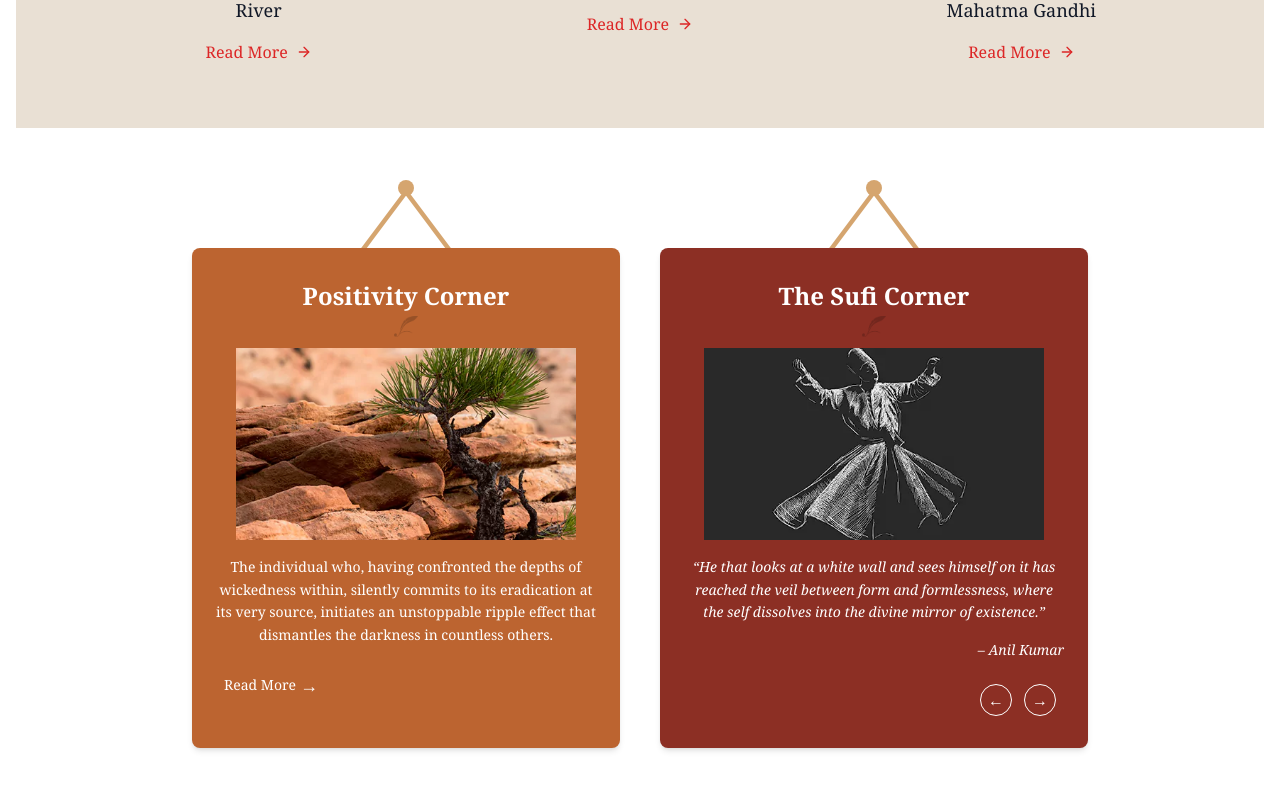
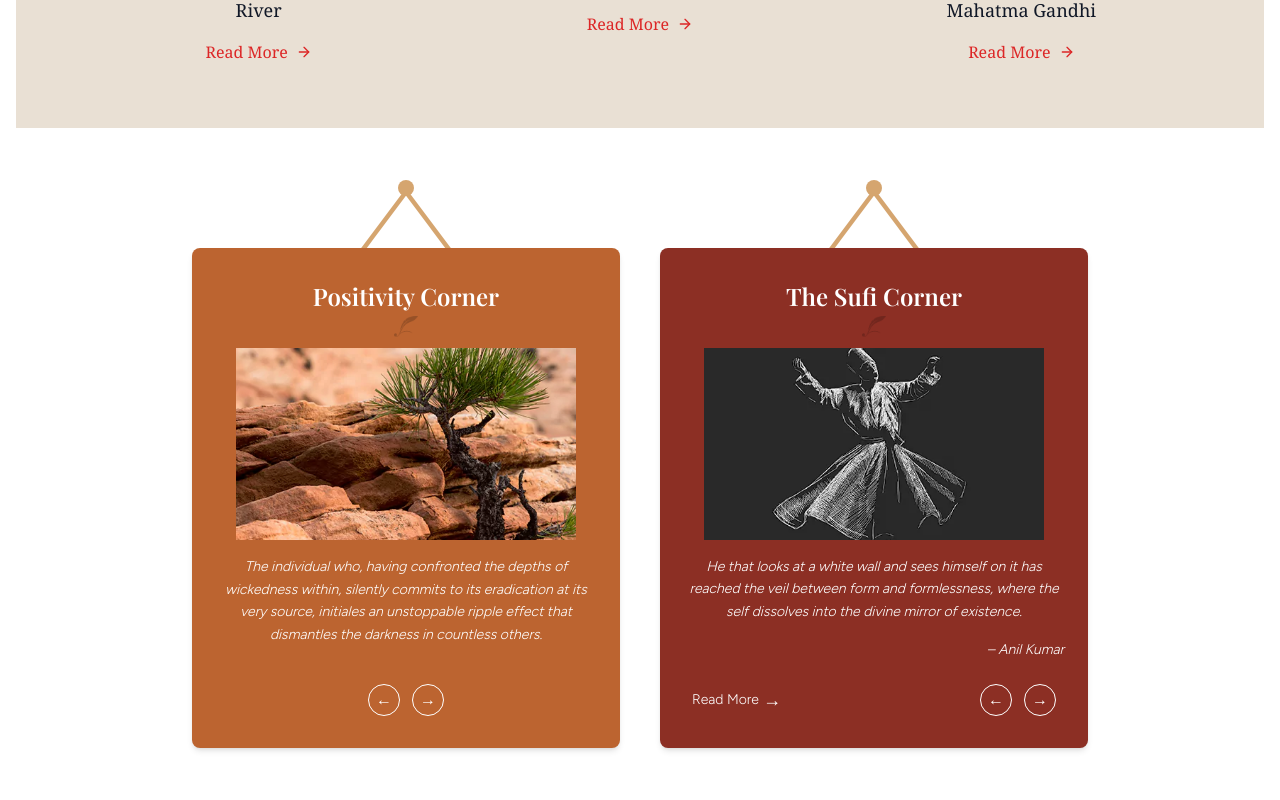
Before and after one commit to vidyatestumesh-sudo/Book_store, a React (Vite) app in the folder frontend/: page / in a window 1280 px wide. Shown: the part 2680-3480 px from the top of the page. Built offline with nearby package versions, Linux system fonts and the light colour scheme; no server answers.

Commit message:
Update corner with fonts

```diff
--- a/frontend/index.html
+++ b/frontend/index.html
@@ -9,6 +9,8 @@
  <style>
   @import url('https://fonts.googleapis.com/css2?family=Figtree:wght@300;400&family=Playfair+Display:wght@400;500;600;700&display=swap');
 </style>
+<link href="https://fonts.googleapis.com/css2?family=Figtree:ital,wght@0,300;0,400&display=swap" rel="stylesheet">
+
 </head>
 
 <body>
--- a/frontend/package.json
+++ b/frontend/package.json
@@ -23,6 +23,8 @@
     "react-icons": "^5.3.0",
     "react-redux": "^9.1.2",
     "react-router-dom": "^6.26.2",
+    "react-slick": "^0.31.0",
+    "slick-carousel": "^1.8.1",
     "sweetalert2": "^11.14.1",
     "swiper": "^11.1.14"
   },
--- a/frontend/src/pages/home/corners.jsx
+++ b/frontend/src/pages/home/corners.jsx
@@ -4,45 +4,99 @@ const corners = [
   {
     id: 1,
     title: "Positivity Corner",
-        description:
-            "The individual who, having confronted the depths of wickedness within, silently commits to its eradication at its very source, initiates an unstoppable ripple effect that dismantles the darkness in countless others.",
+    slides: [
+      {
         image: "/positivity-corner-1.webp",
+        text:
+          "The individual who, having confronted the depths of wickedness within, silently commits to its eradication at its very source, initiales an unstoppable ripple effect that dismantles the darkness in countless others.",
+      },
+      {
+        image: "//langshott.org/wp-content/uploads/2025/02/2.png",
+        text:
+          "You Are A Microcosm Of The Universe.\nYou Will Live For As Long As The Universe Exists.",
+      },
+      {
+        image: "//langshott.org/wp-content/uploads/2025/02/3.png",
+        text:
+          "It is human to have fear.\nBut have courage to stand atop your fear\nso cowards never see it.",
+          author: "Anil Kumar",
+      },
+      {
+        image: "//langshott.org/wp-content/uploads/2025/02/4.png",
+        text:
+          "Who forces time is pushed back by time;\nwho yields to time finds time on his side.",
+          author: "The Talmud",
+      },
+      {
+        image: "//langshott.org/wp-content/uploads/2025/02/5.png",
+        text:
+          "You know you love someone when you know\nyou want them to be happy,\neven if their happiness means\nthat you are not a part of it.",
+          author: "Anonymous",
+      },
+    ],
     bgColor: "#bc6430",
   },
   {
     id: 2,
     title: "The Sufi Corner",
-        quotes: [
+    slides: [
+      {
+        image: "/the-sufi-corner-1.webp",
+        text:
           "He that looks at a white wall and sees himself on it has reached the veil between form and formlessness, where the self dissolves into the divine mirror of existence.",
-            "When the soul lies down in that grass, the world is too full to talk about. Ideas, language... even the phrase each other—doesn’t make any sense.",
-            "Don't grieve. Anything you lose comes round in another form.",
+        author: "Anil Kumar",
+      },
+      {
+        image: "//langshott.org/wp-content/uploads/2024/09/Media.png",
+        text:
+          "One day you are the machine and I am the machinery, the next day I am the machine and you are the machinery.\nWe behave like conjoined twins.",
+        author: "Anil Kumar",
+      },
+      {
+        image: "//langshott.org/wp-content/uploads/2024/08/Media-4.jpeg",
+        text: "Stop weaving and watch how the pattern improves.",
+        author: "Rumi",
+      },
+      {
+        image: "//langshott.org/wp-content/uploads/2024/07/big-Add-a-subheading.png",
+        text: "In every religion there is love, and yet love has no religion.",
+        author: "Rumi",
+      },
+      {
+        image:
+          "//langshott.org/wp-content/uploads/2024/01/161953452_1910493185772176_7479154913878273194_o.jpeg",
+        text:
+          "No matter what plans you make, no matter what you acquire, the thief will enter from the unguarded side. Be occupied then, with what you really value, and let the thief take something else.",
+        author: "Rumi",
+      },
     ],
-        image: "/the-sufi-corner-1.webp",
-        author: "Anil Kumar",
     bgColor: "#8c2f24",
   },
 ];
 
 const Corners = () => {
-    const [quoteIndexes, setQuoteIndexes] = useState(
-        corners.map(() => 0) // Initialize one index per corner
+  const [slideIndexes, setSlideIndexes] = useState(
+    corners.map(() => 0) // one index per corner
   );
 
-    const handleQuoteChange = (cornerIndex, direction) => {
-        setQuoteIndexes((prev) => {
+  const handleSlideChange = (cornerIndex, direction) => {
+    setSlideIndexes((prev) => {
       const newIndexes = [...prev];
-            const quotesLength = corners[cornerIndex].quotes?.length || 1;
+      const totalSlides = corners[cornerIndex].slides.length;
       newIndexes[cornerIndex] =
-                (newIndexes[cornerIndex] + direction + quotesLength) % quotesLength;
+        (newIndexes[cornerIndex] + direction + totalSlides) % totalSlides;
       return newIndexes;
     });
   };
 
   return (
-        <section className="bg-white py-16 px-6 font-serif">
+    <section className="bg-white py-16 px-6 font-figtree font-light">
       <div className="max-w-4xl mx-auto grid grid-cols-1 md:grid-cols-2 gap-10">
-                {corners.map((corner, index) => (
+        {corners.map((corner, index) => {
+          const slide = corner.slides[slideIndexes[index]];
+          return (
             <div key={corner.id} className="relative pt-14">
+              {/* Top Dot and Chevron */}
               <div className="absolute -top-3 left-1/2 transform -translate-x-1/2 z-20 flex flex-col items-center">
                 <div className="w-4 h-4 bg-[#d5a56f] rounded-full z-20"></div>
                 <svg
@@ -69,14 +123,14 @@ const Corners = () => {
                 </svg>
               </div>
 
+              {/* Card */}
               <div
                 className="rounded-lg shadow-md text-white overflow-hidden h-[500px] flex flex-col justify-between"
-                            style={{
-                                backgroundColor: corner.bgColor,
-                            }}
+                style={{ backgroundColor: corner.bgColor }}
               >
-                            <div className="px-6 py-8 text-center">
-                                <h3 className="text-2xl font-semibold mb-4 relative">
+                <div className="px-6 py-8 flex flex-col h-full">
+                  {/* Title */}
+                  <h3 className="text-2xl font-semibold mb-4 text-center font-playfair">
                     {corner.title}
                     <span className="block w-full h-4 mt-1">
                       <img
@@ -87,34 +141,34 @@ const Corners = () => {
                     </span>
                   </h3>
 
+                  {/* Image */}
                   <div className="w-full h-48 overflow-hidden px-5 rounded-md mb-4">
                     <img
-                                        src={corner.image}
+                      src={slide.image}
                       alt={corner.title}
                       className="w-full h-full object-cover"
                     />
                   </div>
 
-                                {/* Description or Quotes */}
-                                {corner.quotes ? (
-                                    <p className="text-sm leading-relaxed italic">
-                                        “{corner.quotes[quoteIndexes[index]]}”
+                  {/* Text */}
+                  <p className="text-sm leading-relaxed italic whitespace-pre-line font-light text-center">
+                    {slide.text}
                   </p>
-                                ) : (
-                                    <p className="text-sm leading-relaxed">{corner.description}</p>
+
+                  {/* Author */}
+                  {slide.author && (
+                    <p className="mt-4 italic text-sm text-right font-light">
+                      – {slide.author}
+                    </p>
                   )}
 
-                                {/* Author */}
-                                {corner.author && (
-                                    <p className="mt-4 italic text-sm text-right">– {corner.author}</p>
-                                )}
-
-                                {/* Footer Row */}
-                                <div className="mt-6 flex items-center justify-between px-2">
-                                    {!corner.author ? (
+                  {/* Bottom Controls */}
+                  <div className="mt-auto pt-6 flex items-center px-2 justify-between">
+                    {/* Read More only for Sufi */}
+                    {corner.id === 2 ? (
                       <a
                         href="#"
-                                            className="inline-flex items-center gap-1 text-white hover:underline text-sm"
+                        className="inline-flex items-center gap-1 text-white hover:underline text-sm font-light"
                       >
                         Read More <span className="text-lg">→</span>
                       </a>
@@ -122,29 +176,31 @@ const Corners = () => {
                       <span></span>
                     )}
 
-                                    <div className="flex gap-3">
-                                        {corner.quotes?.length > 1 && (
-                                            <>
+                    {/* Arrows always visible */}
+                    <div
+                      className={`flex gap-3 ${
+                        corner.id === 1 ? "mx-auto" : ""
+                      }`}
+                    >
                       <button
-                                                    onClick={() => handleQuoteChange(index, -1)}
+                        onClick={() => handleSlideChange(index, -1)}
                         className="w-8 h-8 flex items-center justify-center rounded-full border border-white hover:bg-white hover:text-[#8c2f24] transition"
                       >
                         ←
                       </button>
                       <button
-                                                    onClick={() => handleQuoteChange(index, 1)}
+                        onClick={() => handleSlideChange(index, 1)}
                         className="w-8 h-8 flex items-center justify-center rounded-full border border-white hover:bg-white hover:text-[#8c2f24] transition"
                       >
                         →
                       </button>
-                                            </>
-                                        )}
                     </div>
                   </div>
                 </div>
               </div>
             </div>
-                ))}
+          );
+        })}
       </div>
     </section>
   );
--- a/frontend/tailwind.config.js
+++ b/frontend/tailwind.config.js
@@ -1,5 +1,5 @@
 /** @type {import('tailwindcss').Config} */
-export default {
+module.exports = {
   content: [
     "./index.html",
     "./src/**/*.{js,ts,jsx,tsx}",
@@ -16,7 +16,6 @@ export default {
         figtree: ['Figtree', 'sans-serif'],
         playfair: ['Playfair Display', 'serif'],
       },
-
       keyframes: {
         'fade-in': {
           '0%': { opacity: 0 },
```
Also changed, not shown: 2 other files (tests, documents, lock files or other folders). Lines whose indentation alone changed are shown as unchanged.
